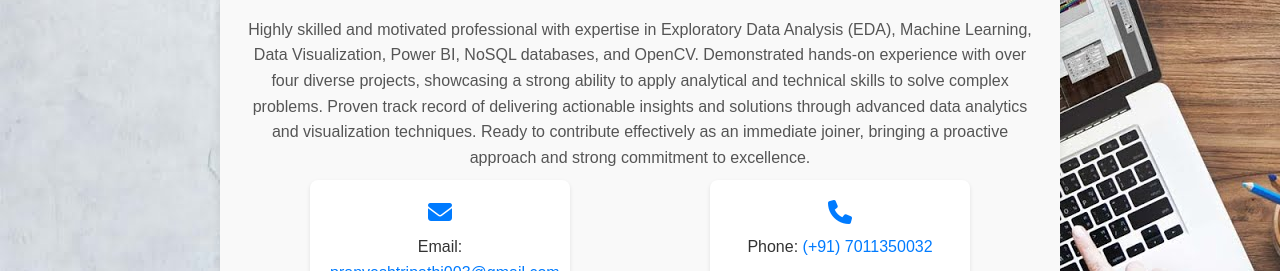
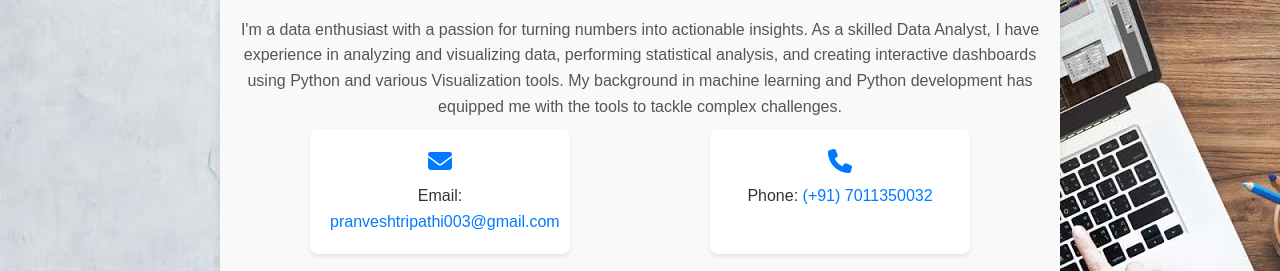
Before and after one commit to PranveshTripathi/Reusme, a plain HTML site: page index.html in a window 1280 px wide. Shown: the part 148-419 px from the top of the page. Drawn offline with nearby package versions, Linux system fonts and the light colour scheme.

Commit message:
Update index.html

```diff
--- a/index.html
+++ b/index.html
@@ -35,7 +35,7 @@
         <section id="profile" data-aos="fade-up">
             <div class="profile-container">
                 <h1>Pranvesh Tripathi</h1>
-                <p class="profile-description"> Highly skilled and motivated professional with expertise in Exploratory Data Analysis (EDA), Machine Learning, Data Visualization, Power BI, NoSQL databases, and OpenCV. Demonstrated hands-on experience with over four diverse projects, showcasing a strong ability to apply analytical and technical skills to solve complex problems. Proven track record of delivering actionable insights and solutions through advanced data analytics and visualization techniques. Ready to contribute effectively as an immediate joiner, bringing a proactive approach and strong commitment to excellence.</p>
+                <p class="profile-description"> I'm a data enthusiast with a passion for turning numbers into actionable insights. As a skilled Data Analyst, I have experience in analyzing and visualizing data, performing statistical analysis, and creating interactive dashboards using Python and various Visualization tools. My background in machine learning and Python development has equipped me with the tools to tackle complex challenges.</p>
                 <div class="profile-boxes">
                     <div class="profile-box">
                         <i class="fas fa-envelope"></i>
```
